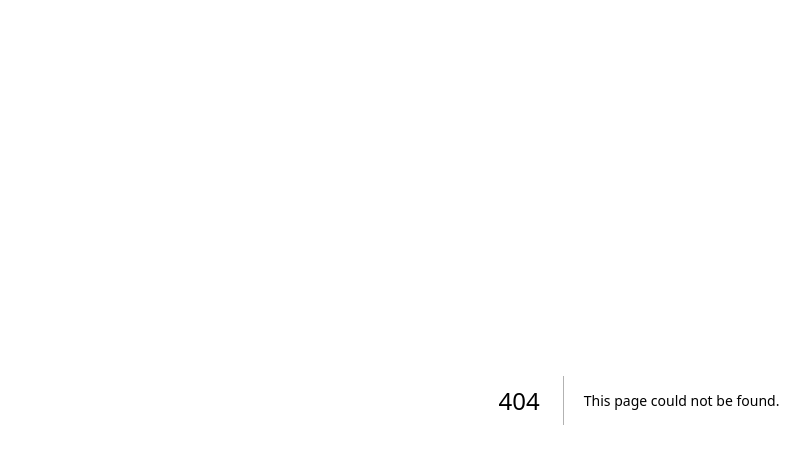
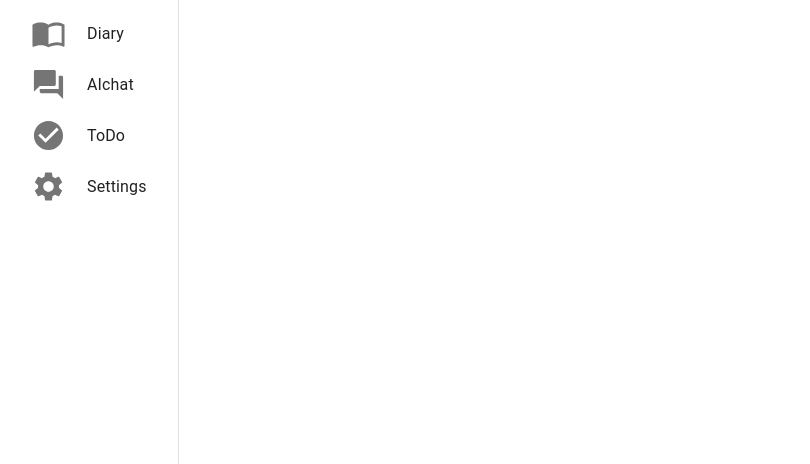
Before and after one commit to Nikesuiden/StoryNode_public, a Next.js app: page /settings in a window 1280 px wide. Before the commit this address had no page. Shown: the top 464 px of the page, without its empty margins (1-811 px from the left). Built offline with nearby package versions, Linux system fonts and the light colour scheme.

Commit message:
PC用ナビゲーションバーを構築

```diff
--- /dev/null
+++ b/app/settings/page.tsx
@@ -0,0 +1,7 @@
+import SideBar from "@/components/layouts/sideBar/sideBar";
+
+export default function Settings() {
+    return (
+        <SideBar />
+    )
+}
--- a/components/layouts/bottomBar/bottomBar.tsx
+++ b/components/layouts/bottomBar/bottomBar.tsx
@@ -47,6 +47,7 @@ export default function BottomBar() {
         <BottomNavigationAction
           label="Settings"
           icon={<Settings fontSize="large" />}
+          onClick={() => handleNavigation("/settings")}
         />
       </BottomNavigation>
     </Box>
--- a/components/layouts/sideBar/sideBar.tsx
+++ b/components/layouts/sideBar/sideBar.tsx
@@ -0,0 +1,81 @@
+"use client"
+
+import {
+  ImportContacts,
+  Forum,
+  CheckCircle,
+  Settings,
+} from "@mui/icons-material";
+import {
+  AppBar,
+  CssBaseline,
+  Toolbar,
+  Box,
+  Typography,
+  Drawer,
+  Divider,
+  List,
+  ListItem,
+  ListItemButton,
+  ListItemIcon,
+  ListItemText,
+} from "@mui/material";
+import { useRouter } from "next/navigation";
+import { cloneElement } from "react";
+
+export default function SideBar() {
+  const drawerWidth = 180;
+
+  const router = useRouter();
+  const handleNavigation = (path: string) => {
+    console.log('ヒカキンマニア')
+    router.push(path);
+  };
+
+  const icons = [
+    { component: <ImportContacts fontSize="large" onClick={() => handleNavigation("/")}/>, key: "importContacts" },
+    { component: <Forum fontSize="large" onClick={() => handleNavigation("/aichat")}/>, key: "forum" },
+    { component: <CheckCircle fontSize="large" onClick={() => handleNavigation("/todo")}/>, key: "checkCircle" },
+    { component: <Settings fontSize="large" onClick={() => handleNavigation("/settings")}/>, key: "settings" },
+  ];
+
+  return (
+    <Box sx={{ display: "flex" }}>
+      <CssBaseline />
+      <AppBar
+        position="fixed"
+        sx={{ width: `calc(100% - ${drawerWidth}px)`, ml: `${drawerWidth}px` }}
+      >
+      </AppBar>
+      <Drawer
+        sx={{
+          width: drawerWidth,
+          flexShrink: 0,
+          "& .MuiDrawer-paper": {
+            width: drawerWidth,
+            boxSizing: "border-box",
+          },
+        }}
+        variant="permanent"
+        anchor="left"
+      >
+
+
+        <List sx={{ml: 2}}>
+          {["Diary", "AIchat", "ToDo", "Settings"].map((text, index) => (
+            <ListItem key={text} disablePadding>
+              <ListItemButton>
+                <ListItemIcon>
+                  {cloneElement(icons[index].component, {
+                    key: icons[index].key,
+                  })}
+                </ListItemIcon>
+                <ListItemText primary={text} />
+              </ListItemButton>
+            </ListItem>
+          ))}
+        </List>
+      </Drawer>
+    </Box>
+  );
+}
```
